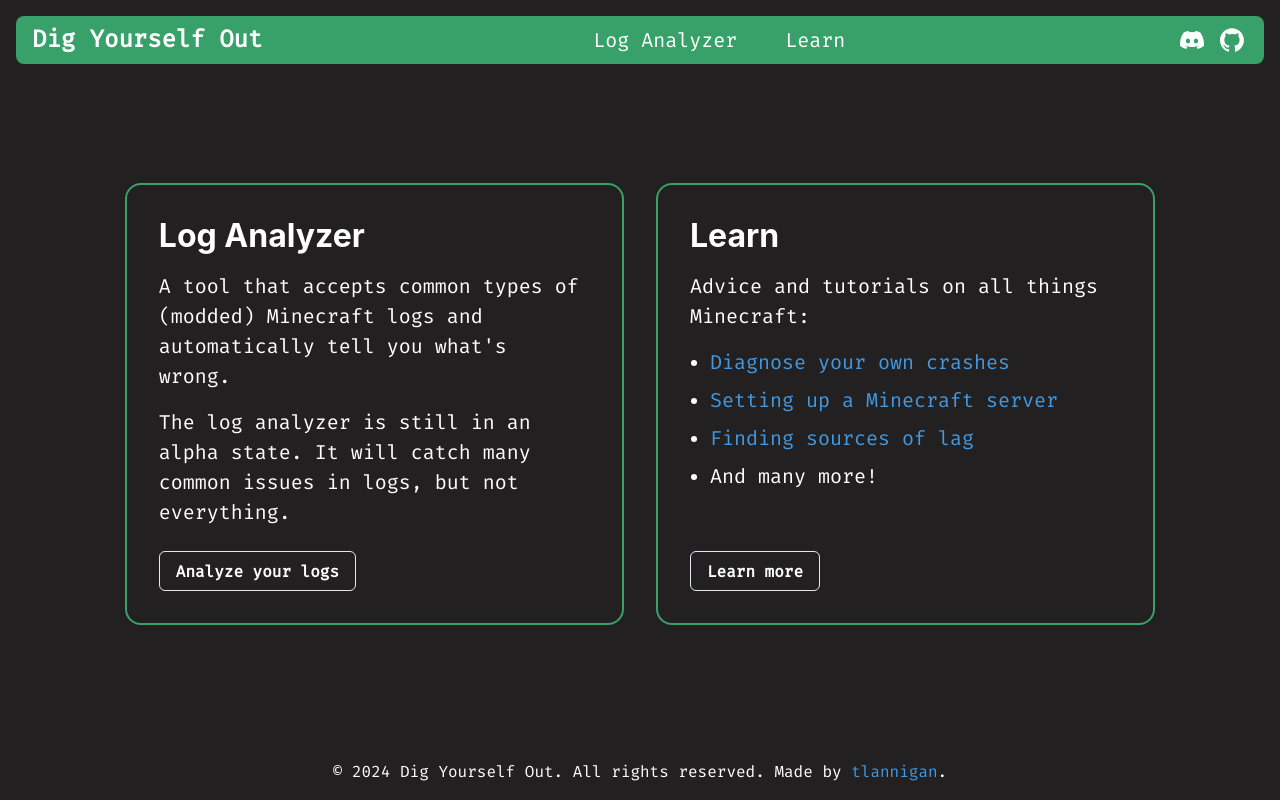
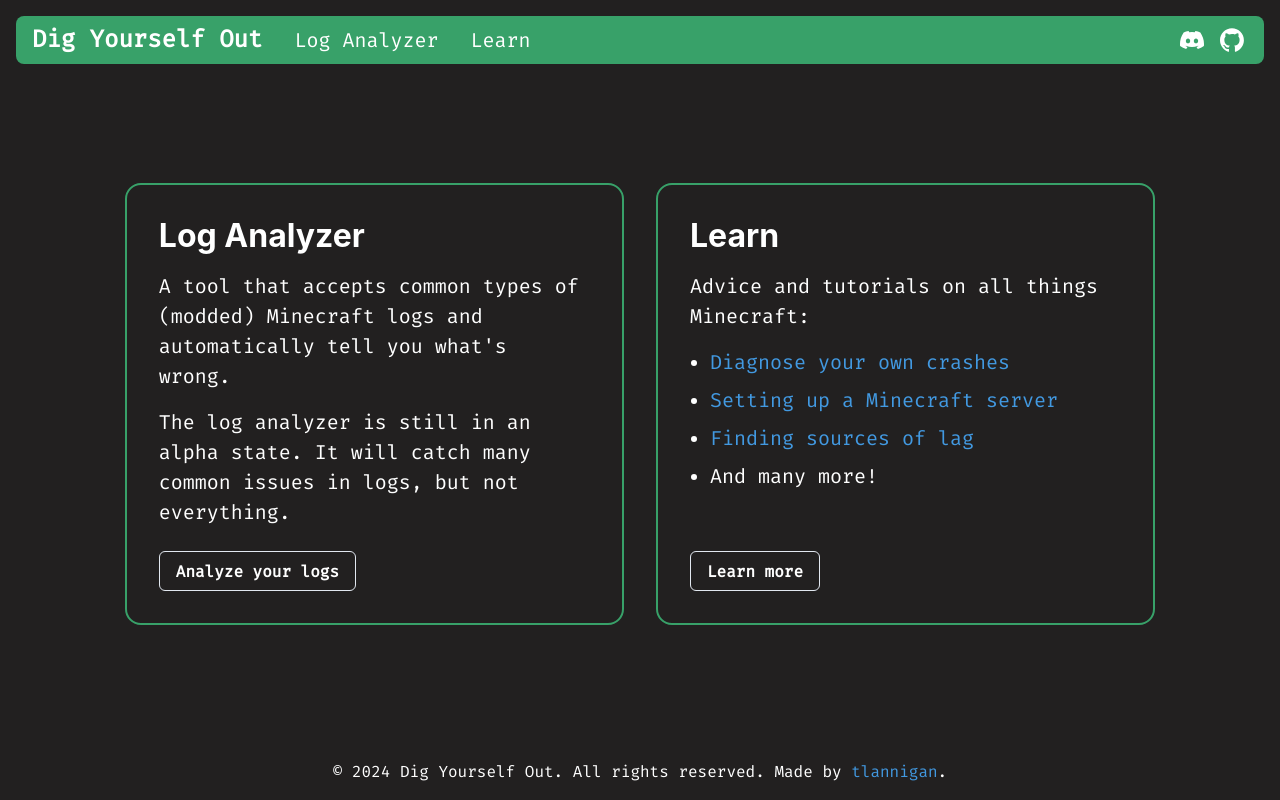
Before and after one commit to tlannigan/dig-yourself-out, a Next.js app: page / in a window 1280 px wide. Built offline with nearby package versions, Linux system fonts and the light colour scheme.

Commit message:
Adjust header layout

```diff
--- a/src/components/header.tsx
+++ b/src/components/header.tsx
@@ -7,7 +7,7 @@
 export default function Header() {
     return (
         <Box as="header" maxW="100dvw" bg="green.500" borderRadius="lg" px={4} py={2}>
-            <Flex justify="space-between">
+            <Flex>
                 <HeaderTitle />
                 <Hide below="md">
                     <NavLinks />
--- a/src/components/headerTitle.tsx
+++ b/src/components/headerTitle.tsx
@@ -6,6 +6,7 @@
         <HStack fontSize={[16, 24, 24]} lineHeight={1.15} columnGap={4}>
             <Link href="/">
                 <Text
+                    mr={8}
                     fontWeight={700}
                     _hover={{
                         textDecoration: 'underline 3px',
--- a/src/components/navLinks.tsx
+++ b/src/components/navLinks.tsx
@@ -13,7 +13,7 @@
     }
 
     return (
-        <HStack spacing={'3rem'} fontSize={20}>
+        <HStack spacing={8} fontSize={20} flexGrow={1}>
             <Link href="/analyzer">
                 <Text
                     h={'100%'}
```
